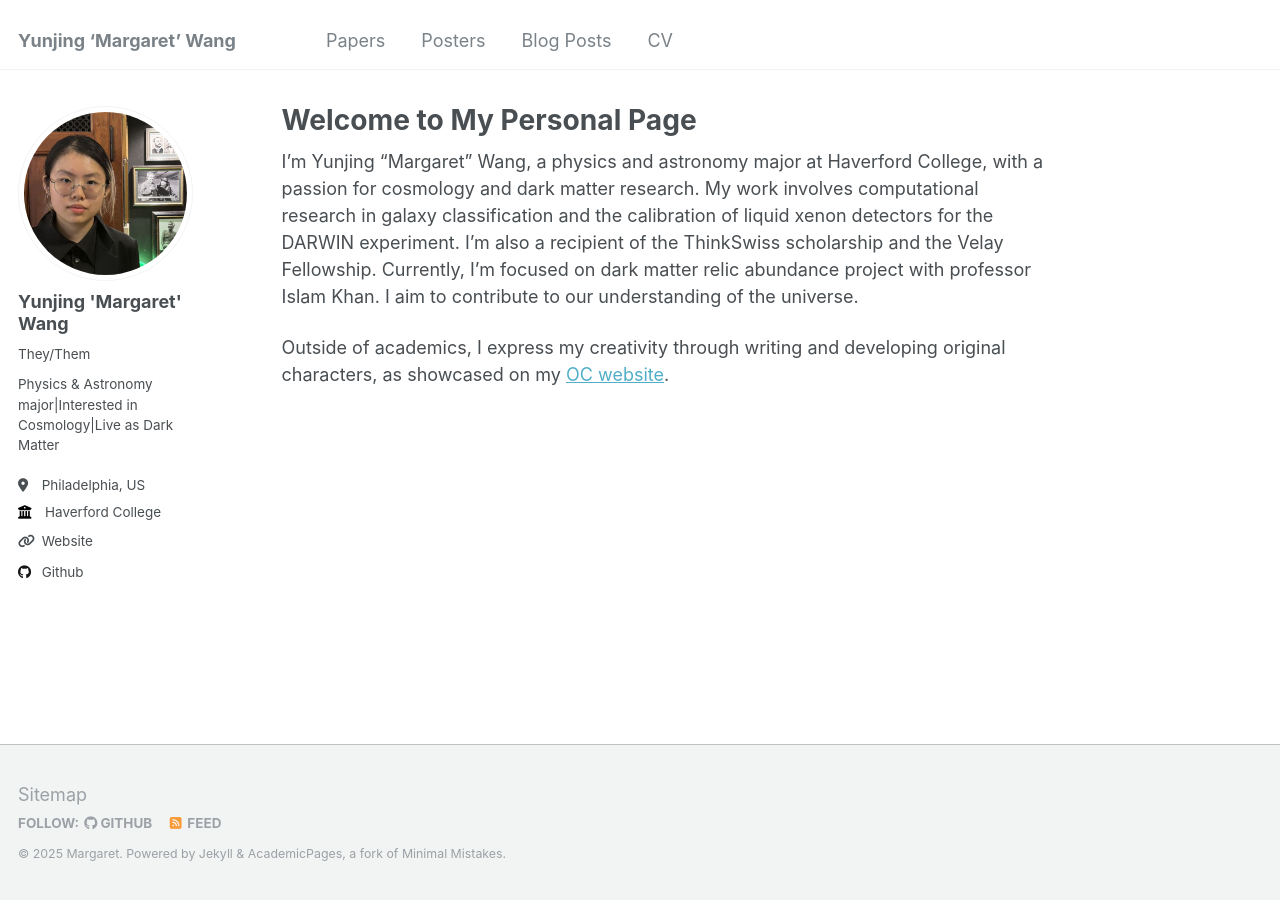
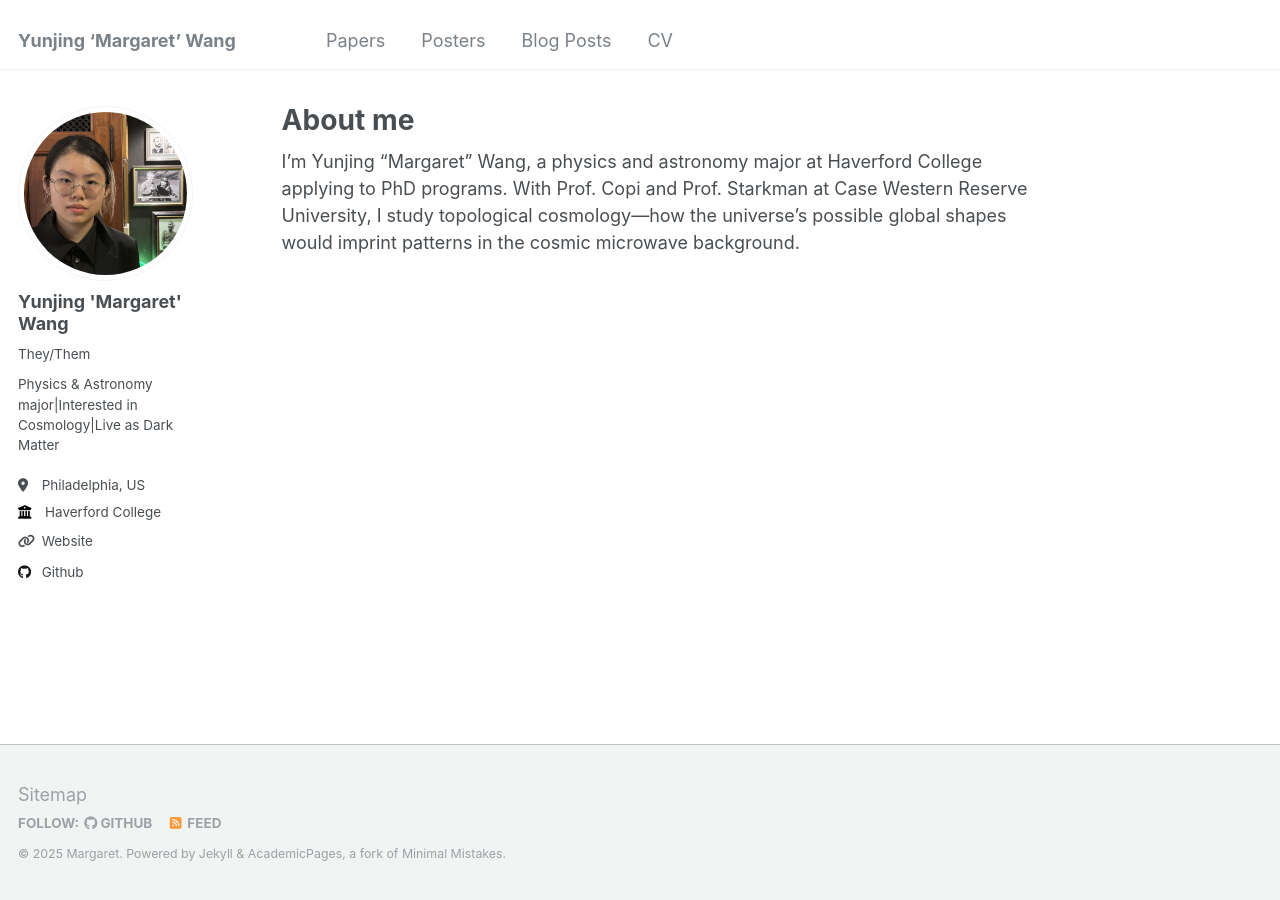
Before and after one commit to Margaret42/Yunjing-Wang, a Jekyll site: the page built from _pages/about.md, in a window 1280 px wide. Built offline with Jekyll 4.4.1, drawn with Linux system fonts in a browser that asks for light colours.

Commit message:
Update about.md

```diff
--- a/_pages/about.md
+++ b/_pages/about.md
@@ -1,12 +1,9 @@
 ---
 permalink: /
-title: "Welcome to My Personal Page
-"
+title: "About me"
 author_profile: true
 redirect_from:
   - /about/
   - /about.html
 ---
-I’m Yunjing “Margaret” Wang, a physics and astronomy major at Haverford College, with a passion for cosmology and dark matter research. My work involves  computational research in galaxy classification and the calibration of liquid xenon detectors for the DARWIN experiment. I’m also a recipient of the ThinkSwiss scholarship and the Velay Fellowship. Currently, I’m focused on dark matter relic abundance project with professor Islam Khan. I aim to contribute to our understanding of the universe.
-
-Outside of academics, I express my creativity through writing and developing original characters, as showcased on my [OC website](https://margaret42.github.io/Phosphor/).
+I’m Yunjing “Margaret” Wang, a physics and astronomy major at Haverford College applying to PhD programs. With Prof. Copi and Prof. Starkman at Case Western Reserve University, I study topological cosmology—how the universe’s possible global shapes would imprint patterns in the cosmic microwave background.
```
